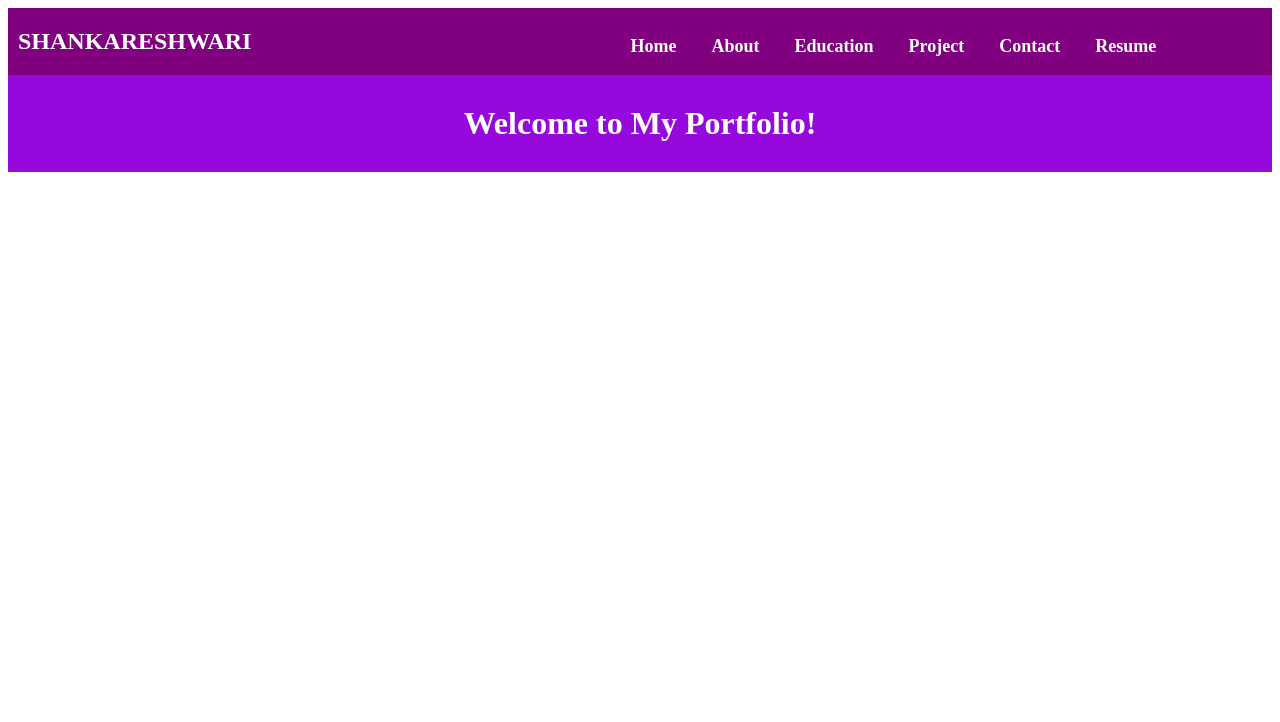
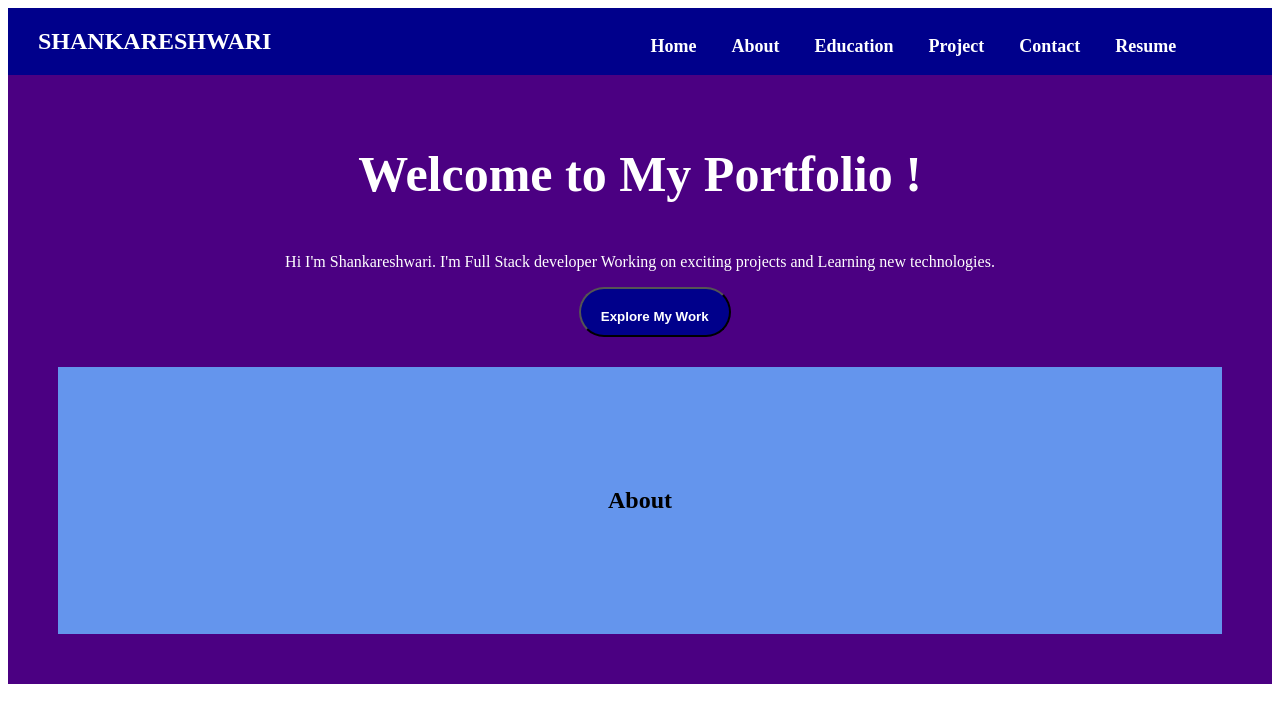
Before and after one commit to abi4679553/portfolio, a plain HTML site: page index.html in a window 1280 px wide. Drawn offline with Linux system fonts and the light colour scheme.

Commit message:
second add

```diff
--- a/index.html
+++ b/index.html
@@ -18,14 +18,18 @@
     <p>Project</p>
     <p>Contact</p>
     <p>Resume</p>
+  </div>
+</div>
+<div class="body">
+    <p class="p">Welcome to My Portfolio !</p>
+    <p class="p1">Hi I'm Shankareshwari. I'm Full Stack developer Working on exciting projects and Learning new technologies.</p>
+    <button class="button">Explore My Work</button>
+    <div class="about">
+        <h2>About</h2>
+
     </div>
-    </div>
-    <div>
-        <h1 class="body"> Welcome to My Portfolio!</h1>
+</div>
 
 
-
-
-    </div>
 </body>
 </html>
--- a/style.css
+++ b/style.css
@@ -1,10 +1,10 @@
 .nav{
     display:  flex;
     border: none;
-    background-color:purple;
+    background-color:darkblue;
 }
 .nav1{
-    margin-left: 10px;
+    margin-left: 30px;
     color: white;
 }
 .navbar{
@@ -16,10 +16,41 @@
     padding-top: 10px;
     color: white;
 }
-.body{
-    background-color:rgb(150, 9, 221);
-    padding: 30px;
-    margin-top: 0px;
+.p{
+    font-size: 50px;
+    font-weight: bold;
     text-align: center;
+    text-shadow:;
     color: white;
 }
+.p1{
+    color: white;
+    text-align: center;
+}
+
+.button{
+    color: white;
+    background-color:darkblue;
+    justify-content: center;
+    margin-left: 45%;
+    height: 50px;
+    border-radius: 30px;
+    padding: 20px;
+    font-weight: bold;
+}
+
+.body{
+    background-color:indigo;
+    margin-top: 0%;
+    padding: 20px;
+}
+
+.about{
+    text-align: center;
+    color: black;
+    background-color:cornflowerblue;
+    padding: 100px;
+    margin: 30px;
+
+
+}
```
